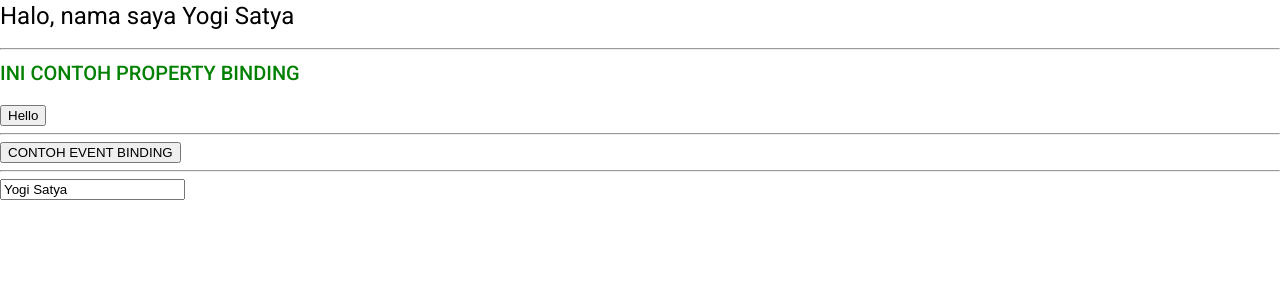
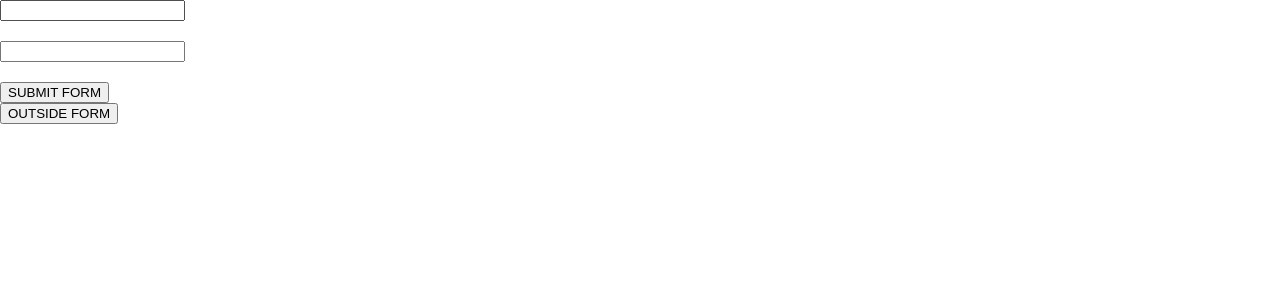
Before and after one commit to yogisatya2705/Belajar-Angular, an Angular app: page / in a window 1280 px wide. Shown: the top 300 px of the page. Built offline with nearby package versions, Linux system fonts and the light colour scheme.

Commit message:
FORM EXAMPLE - VALIDATION

```diff
--- a/src/app/app.component.html
+++ b/src/app/app.component.html
@@ -4,9 +4,9 @@
 <!-- <app-parent-child></app-parent-child> -->
 <!-- <app-two-way-binding></app-two-way-binding> -->
 <!-- <app-pipe-example></app-pipe-example> -->
-<!-- <app-form-example></app-form-example> -->
+<app-form-example></app-form-example>
 
 <!-- <app-use-directive></app-use-directive> -->
 <!-- <p appRedCol>use-directive works!</p> -->
 
-<app-data-binding></app-data-binding>
+<!-- <app-data-binding></app-data-binding> -->
--- a/src/app/module/form-example/form-example.component.html
+++ b/src/app/module/form-example/form-example.component.html
@@ -1,8 +1,12 @@
 <form #exampleForm="ngForm" (ngSubmit)="submitExampleForm(exampleForm.value)">
-  <input ngModel type="text" name="username"><br><br>
+  <input #username="ngModel" ngModel required minlength="5" maxlength="15" type="text" name="username"><br>
+  <div *ngIf="username.touched && username.invalid" style="color: red;">
+    <p *ngIf="username.errors?.required">Required!</p>
+    <p *ngIf="username.errors?.minlength">Min length >= 5!</p>
+  </div> <br>
   <input ngModel type="email" name="email"><br><br>
 
   <button type="submit">SUBMIT FORM</button>
 </form>
 
-<button (click)="submitExampleForm(exampleForm.value)">OUTSIDE FORM</button>
+<button (click)="submitExampleForm(exampleForm)">OUTSIDE FORM</button>
```
